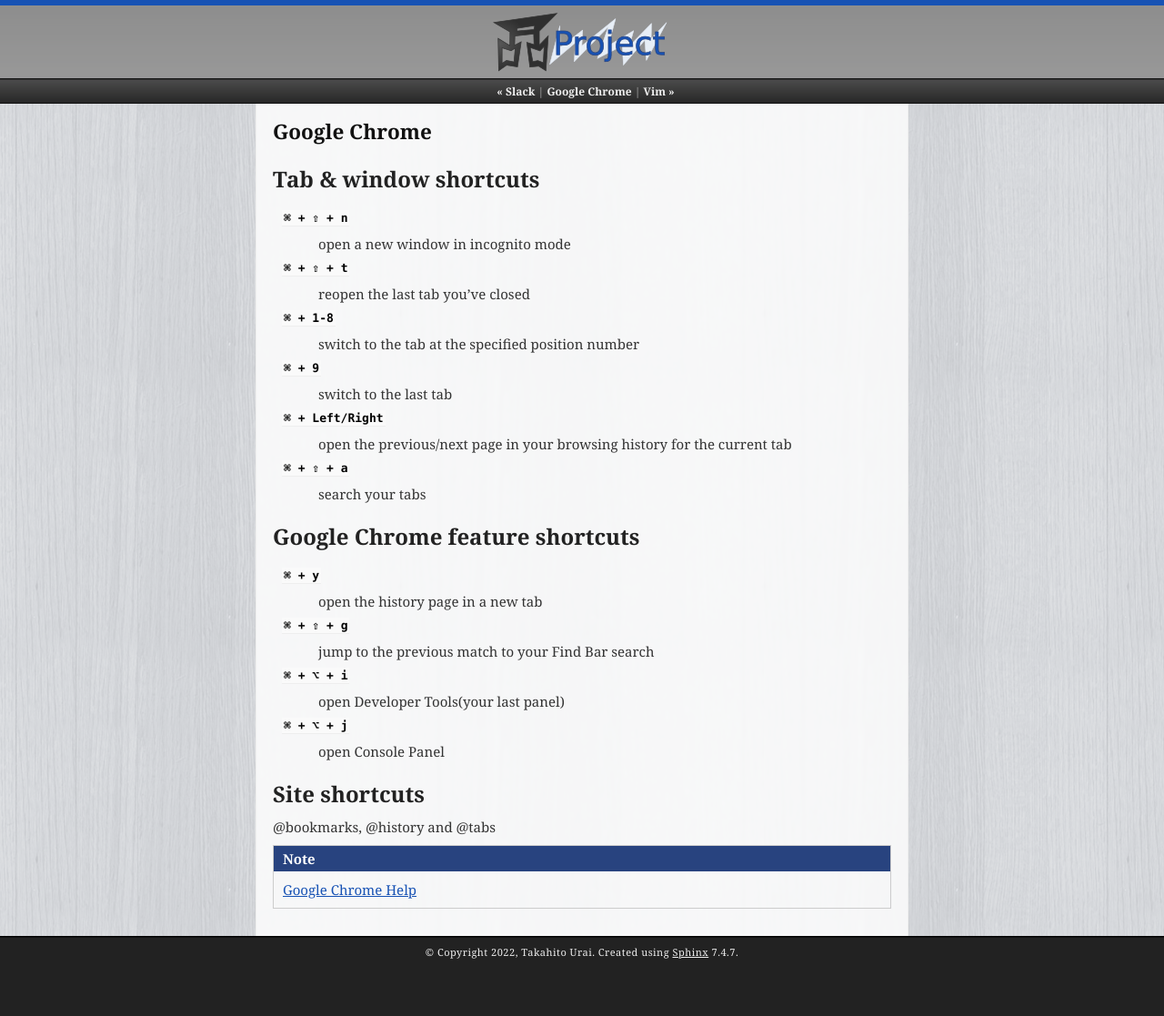
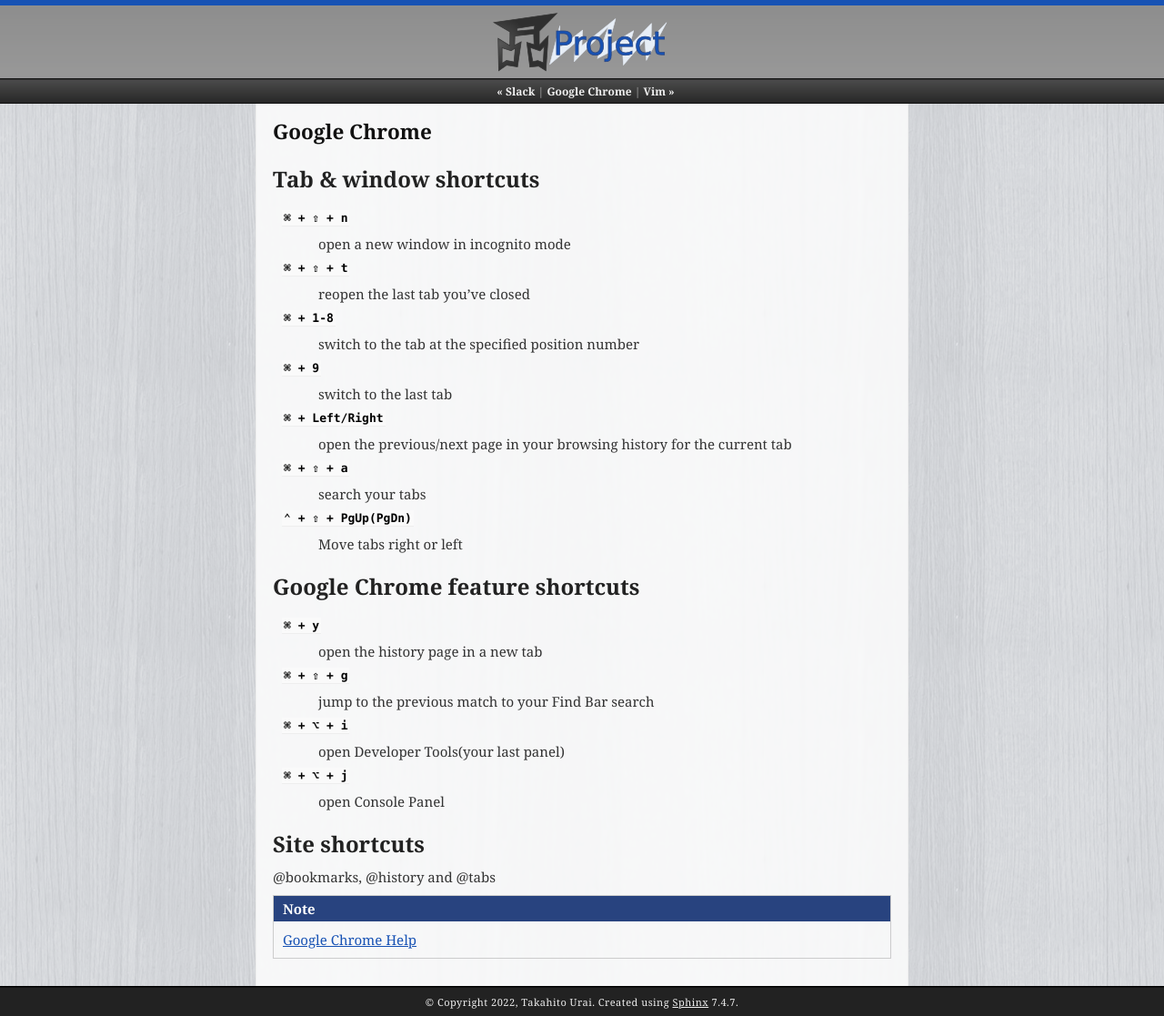
Before and after one commit to uraitakahito/shortcuts, a Sphinx documentation site: the page built from source/chrome.rst, in a window 1280 px wide. Shown: the whole page at 91% size. Built offline with Sphinx 7.4.7, drawn with Linux system fonts in a browser that asks for light colours; before the commit the page ends 1062 px from its top, so only the background shows below that.

Commit message:
Add shortcut to move tabs right or left in Google Chrome

```diff
--- a/source/chrome.rst
+++ b/source/chrome.rst
@@ -24,6 +24,9 @@
 ``⌘ + ⇧ + a``
    search your tabs
 
+``⌃ + ⇧ + PgUp(PgDn)``
+   Move tabs right or left
+
 Google Chrome feature shortcuts
 ================================
 
```
